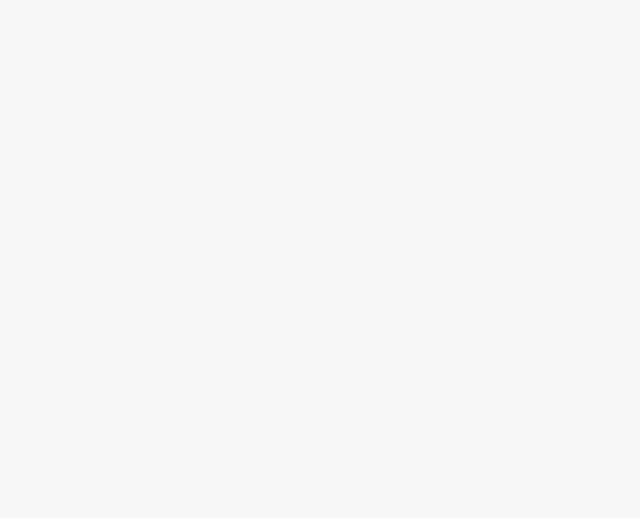
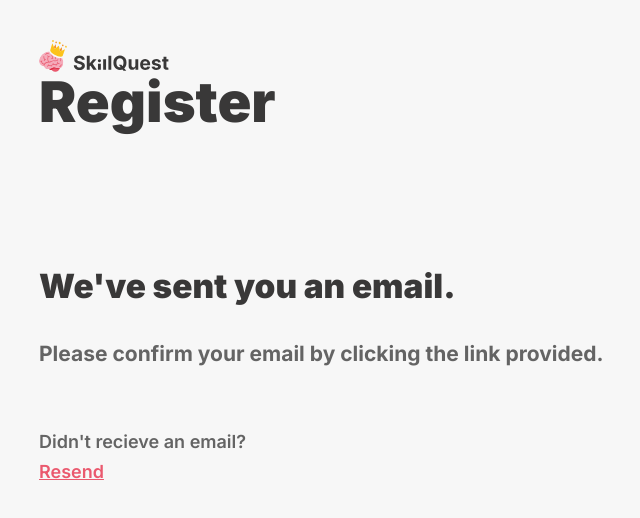
Before and after one commit to cs261-group46/cs261-group46-project, a React (Create React App) app: page /verifyregister in a window 1280 px wide. Before the commit this address had no page. Shown: the top 518 px of the page, without its empty margins (1-641 px from the left). Built offline with nearby package versions, Linux system fonts and the light colour scheme.

Commit message:
verify register and expert pages added

```diff
--- a/src/App.tsx
+++ b/src/App.tsx
@@ -3,6 +3,8 @@ import {Routes, BrowserRouter, Route} from "react-router-dom";
 import './App.scss';
 import Register from "./routes/Register/Register.lazy";
 import Dashboard from "./routes/Dashboard/Dashboard.lazy";
+import VerifyRegister from "./routes/VerifyRegister/VerifyRegister.lazy"
+import Expert from "./routes/Expert/Expert.lazy"
 
 function App() {
 
@@ -13,6 +15,8 @@ function App() {
             <Routes>
                 <Route path="/register" element={<Register/>}/>
                 <Route path="/dashboard" element={<Dashboard/>}/>
+                <Route path="/verifyregister" element={<VerifyRegister/>}/>
+                <Route path="/expert" element={<Expert/>}/>
             </Routes>
         </div>
       </BrowserRouter>
--- /dev/null
+++ b/src/routes/Expert/Expert.lazy.tsx
@@ -0,0 +1,11 @@
+import React, { lazy, Suspense } from 'react';
+
+const LazyExpert = lazy(() => import('./Expert'));
+
+const Expert = (props: JSX.IntrinsicAttributes & { children?: React.ReactNode; }) => (
+  <Suspense fallback={null}>
+    <LazyExpert {...props} />
+  </Suspense>
+);
+
+export default Expert;
--- /dev/null
+++ b/src/routes/Expert/Expert.module.scss
@@ -0,0 +1,42 @@
+@import "../../_variables.scss";
+.h1 {
+  font-weight: 900;
+  font-size: 25pt;
+  color: $sq_black;
+}
+
+.h2 {
+  font-weight: bold;
+  font-size: 21px;
+  margin-bottom: 10px;
+  padding-top: 40px;
+  display: flex;
+  height: 20px;
+  color: $sq_dark_gray;
+}
+
+.h3 {
+  font-weight: 700;
+  font-size: 16px;
+  margin-bottom: 10px;
+  padding-top: 60px;
+  display: flex;
+  height: 20px;
+  color: $sq_dark_gray;
+}
+
+.a {
+  color: $sq_dark_gray;
+  font-weight: 550;
+  height: 20px;
+  font-size: 17px;
+}
+
+.together {
+  display: flex;
+}
+
+.b2{
+    padding-top: 19px;
+    padding-left: 30px;
+}
--- /dev/null
+++ b/src/routes/Expert/Expert.tsx
@@ -0,0 +1,75 @@
+import React ,{useState} from 'react';
+import MainLayout from "../../layouts/MainLayout/MainLayout";
+import Button from "../../components/UI/Button/Button";
+import styles from './Expert.module.scss';
+import MultiSelect from "../../components/UI/FormInput/MultiSelect/MultiSelect";
+import useInput from "../../hooks/UseInput/UseInput";
+import { SelectOption, SelectOptions } from "../../components/UI/FormInput/Select/Select.d";
+import { MultiSelectOptions, SearchPromise } from "../../components/UI/FormInput/MultiSelect/MultiSelect.d";
+
+function Expert() {
+    const [showExpertise, setShowExpertise] = useState(0);
+
+    const increment = () => {
+        setShowExpertise(1);
+    }
+
+    function validateExpertises(_experises : MultiSelectOptions<string>) {
+        return true;
+    }
+
+    const searchPromise: SearchPromise = (_search) => {
+        return new Promise((resolve) =>
+          resolve([
+            { label: "Tracking", value: "tracking" },
+            { label: "Training", value: "training" },
+          ])
+        );
+      };
+
+    const {
+        enteredValue: enteredExpertises,
+        isInputValid: isInputExpertisesValid,
+        changeHandler: expertisesChangeHandler,
+        blurHandler: expertisesBlurHandler,
+      } = useInput<MultiSelectOptions<string>>(validateExpertises, []);
+
+
+    return (
+        <div>
+            <MainLayout title="Setup">
+        </MainLayout>
+        <h1 className={styles.h1}>Would you like to be an expert?</h1>
+        <h2 className={styles.h2}>Experts can organise group workshops.</h2>
+        {showExpertise === 0 && (<h3 className={styles.h3}>You can change your choice later.</h3>)}
+        <div className={styles.together}>
+        {showExpertise === 0 && (<Button icon="✅" onClick={increment} buttonStyle={"primary"}>
+        Yes
+      </Button>)}
+      <span className={styles.b2}>
+      {showExpertise === 0 && (<Button icon="❌" href="/dashboard">
+        No
+      </Button>)}
+      </span>
+      </div>
+      {showExpertise === 0 && (<a className = {styles.a} href="/dashboard">Finish setup later</a>)}
+      {showExpertise === 1 && (<MultiSelect
+        id="expertise"
+        label="Fields of Expertise"
+        value={enteredExpertises}
+        isValid={isInputExpertisesValid}
+        onChange={expertisesChangeHandler}
+        onBlur={expertisesBlurHandler}
+        icon="💪"
+        searchPromise={searchPromise}
+      />)}
+      {showExpertise === 1 && (<a className = {styles.a} href="/dashboard">No, I would not like to be an expert</a>)}
+      {showExpertise === 1 && (<Button icon="➡️" buttonStyle={"primary"}>
+        Continue
+      </Button>)}
+      {showExpertise === 1 && (<a className = {styles.a} href="/dashboard">Finish setup later</a>)}
+        </div>
+    );
+}
+
+export default Expert;
--- /dev/null
+++ b/src/routes/VerifyRegister/VerifyRegister.lazy.tsx
@@ -0,0 +1,11 @@
+import React, { lazy, Suspense } from 'react';
+
+const LazyVerifyRegister = lazy(() => import('./VerifyRegister'));
+
+const VerifyRegister = (props: JSX.IntrinsicAttributes & { children?: React.ReactNode; }) => (
+  <Suspense fallback={null}>
+    <LazyVerifyRegister {...props} />
+  </Suspense>
+);
+
+export default VerifyRegister;
--- /dev/null
+++ b/src/routes/VerifyRegister/VerifyRegister.module.scss
@@ -0,0 +1,34 @@
+@import "../../_variables.scss";
+.h1 {
+  font-weight: 900;
+  font-size: 25pt;
+  color: $sq_black;
+}
+
+.h2 {
+  font-weight: bold;
+  font-size: 21px;
+  margin-bottom: 10px;
+  padding-top: 40px;
+  display: flex;
+  height: 20px;
+  color: $sq_dark_gray;
+}
+
+.h3 {
+  font-weight: 600;
+  font-size: 18px;
+  margin-bottom: 10px;
+  padding-top: 60px;
+  display: flex;
+  height: 20px;
+  color: $sq_dark_gray;
+}
+
+.a {
+  color: $sq_red;
+  font-weight: 600;
+  height: 20px;
+  font-size: 18px;
+  margin-top: -10px;
+}
--- /dev/null
+++ b/src/routes/VerifyRegister/VerifyRegister.tsx
@@ -0,0 +1,19 @@
+import React from 'react';
+import MainLayout from "../../layouts/MainLayout/MainLayout";
+import Button from "../../components/UI/Button/Button";
+import styles from './VerifyRegister.module.scss';
+
+function VerifyRegister() {
+    return (
+        <div>
+            <MainLayout title="Register">
+        </MainLayout>
+        <h1 className={styles.h1}>We've sent you an email.</h1>
+        <h2 className={styles.h2}>Please confirm your email by clicking the link provided.</h2>
+        <h3 className={styles.h3}>Didn't recieve an email?</h3>
+        <a className={styles.a} href="/dashboard">Resend</a>
+        </div>
+    );
+}
+
+export default VerifyRegister;
```
Also changed, not shown: 2 other files (tests, documents, lock files or other folders).
